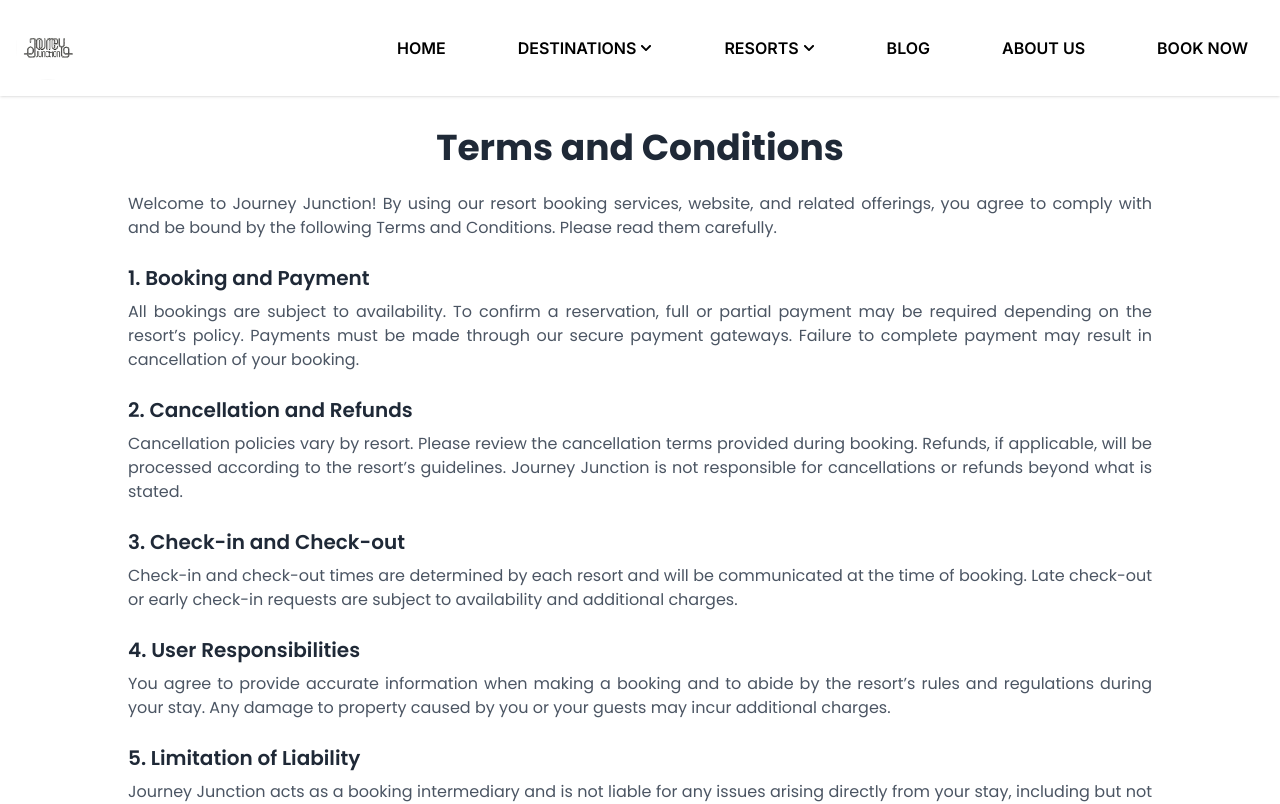
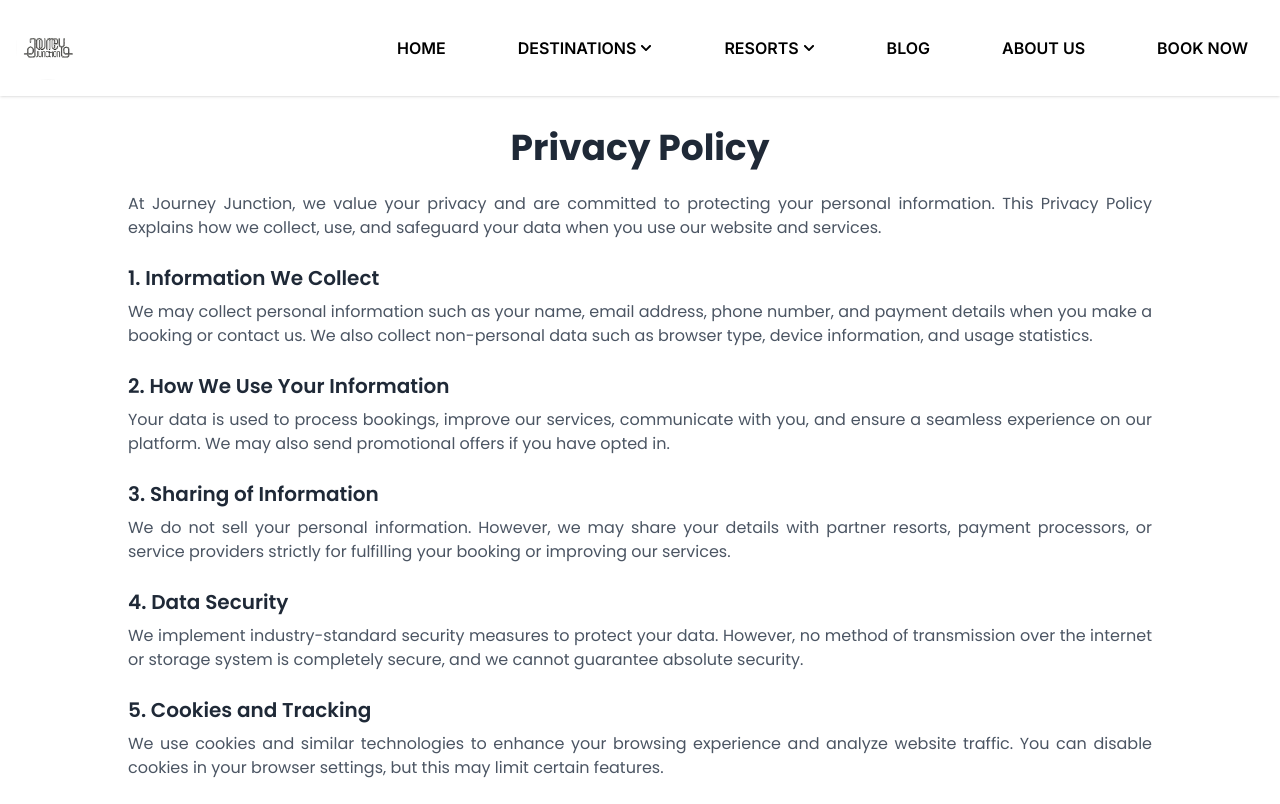
Before and after one commit to Shimna-2/journey-junction-n, a React (Vite) app: page /privacypolicy in a window 1280 px wide. Shown: the top 804 px of the page. Built offline with nearby package versions, Linux system fonts and the light colour scheme.

Commit message:
committed

```diff
--- a/src/components/PrivacyPolicy.jsx
+++ b/src/components/PrivacyPolicy.jsx
@@ -2,74 +2,70 @@ import React from "react";
 import { useNavigate } from "react-router-dom";
 import Footer from "./Footer";
 
-export default function TermsAndContact() {
+export default function PrivacyPolicy() {
   const navigate = useNavigate();
 
   return (
     <div className="bg-white text-gray-800 font-[Poppins] flex flex-col min-h-screen">
       {/* Main Content */}
       <div className="flex-grow px-4 sm:px-6 lg:px-16 py-6 sm:py-8">
-        {/* <div className="mb-4 sm:mb-6">
-          <button
-            onClick={() => navigate("/")}
-            className="text-gray-700 hover:underline text-sm sm:text-base"
-          >
-            Back
-          </button>
-        </div> */}
-
         <div className="max-w-5xl mx-auto">
           <h1 className="text-2xl sm:text-3xl lg:text-4xl font-bold mb-6 text-center">
-            Terms and Conditions
+            Privacy Policy
           </h1>
 
           <p className="mb-6 text-sm sm:text-base text-gray-600 text-justify leading-relaxed">
-            Welcome to Journey Junction! By using our resort booking services,
-            website, and related offerings, you agree to comply with and be
-            bound by the following Terms and Conditions. Please read them
-            carefully.
+            At Journey Junction, we value your privacy and are committed to
+            protecting your personal information. This Privacy Policy explains
+            how we collect, use, and safeguard your data when you use our
+            website and services.
           </p>
 
           {[
             {
-              title: "1. Booking and Payment",
+              title: "1. Information We Collect",
               content:
-                "All bookings are subject to availability. To confirm a reservation, full or partial payment may be required depending on the resort’s policy. Payments must be made through our secure payment gateways. Failure to complete payment may result in cancellation of your booking.",
+                "We may collect personal information such as your name, email address, phone number, and payment details when you make a booking or contact us. We also collect non-personal data such as browser type, device information, and usage statistics.",
             },
             {
-              title: "2. Cancellation and Refunds",
+              title: "2. How We Use Your Information",
               content:
-                "Cancellation policies vary by resort. Please review the cancellation terms provided during booking. Refunds, if applicable, will be processed according to the resort’s guidelines. Journey Junction is not responsible for cancellations or refunds beyond what is stated.",
+                "Your data is used to process bookings, improve our services, communicate with you, and ensure a seamless experience on our platform. We may also send promotional offers if you have opted in.",
             },
             {
-              title: "3. Check-in and Check-out",
+              title: "3. Sharing of Information",
               content:
-                "Check-in and check-out times are determined by each resort and will be communicated at the time of booking. Late check-out or early check-in requests are subject to availability and additional charges.",
+                "We do not sell your personal information. However, we may share your details with partner resorts, payment processors, or service providers strictly for fulfilling your booking or improving our services.",
             },
             {
-              title: "4. User Responsibilities",
+              title: "4. Data Security",
               content:
-                "You agree to provide accurate information when making a booking and to abide by the resort’s rules and regulations during your stay. Any damage to property caused by you or your guests may incur additional charges.",
+                "We implement industry-standard security measures to protect your data. However, no method of transmission over the internet or storage system is completely secure, and we cannot guarantee absolute security.",
             },
             {
-              title: "5. Limitation of Liability",
+              title: "5. Cookies and Tracking",
               content:
-                "Journey Junction acts as a booking intermediary and is not liable for any issues arising directly from your stay, including but not limited to, service quality, amenities, or disputes with the resort. We strongly recommend reviewing resort policies before confirming your booking.",
+                "We use cookies and similar technologies to enhance your browsing experience and analyze website traffic. You can disable cookies in your browser settings, but this may limit certain features.",
             },
             {
-              title: "6. Privacy and Data Protection",
+              title: "6. Third-Party Links",
               content:
-                "Your personal data will be handled in accordance with our Privacy Policy. By using our services, you consent to the collection and use of your data as described therein.",
+                "Our website may contain links to third-party websites. We are not responsible for the privacy practices of these external sites and encourage you to review their policies.",
             },
             {
-              title: "7. Changes to Terms",
+              title: "7. Your Rights",
               content:
-                "We reserve the right to modify these Terms and Conditions at any time. Updates will be posted on this page with a revised “Last Updated” date. Continued use of our services after changes constitutes acceptance of the new terms.",
+                "You may request access, correction, or deletion of your personal data at any time. Please contact us to exercise these rights.",
             },
             {
-              title: "8. Governing Law",
+              title: "8. Changes to This Policy",
               content:
-                "These Terms and Conditions are governed by and construed in accordance with the laws of India. Any disputes shall be subject to the exclusive jurisdiction of the courts in Kerala, India.",
+                "We may update this Privacy Policy from time to time. Changes will be posted on this page with a revised 'Last Updated' date.",
+            },
+            {
+              title: "9. Contact Us",
+              content:
+                "If you have any questions or concerns about this Privacy Policy, you can contact us at +91 96050 16881 or email us at support@journeyjunction.com.",
             },
           ].map((section, index) => (
             <div key={index}>
@@ -88,7 +84,7 @@ export default function TermsAndContact() {
         </div>
       </div>
 
-      {/* Footer - Full Width */}
+      {/* Footer */}
       <div className="mt-20 w-full">
         <Footer />
       </div>
```
Also changed, not shown: src/components/TermsandConditions.jsx (+0 -9 lines).
